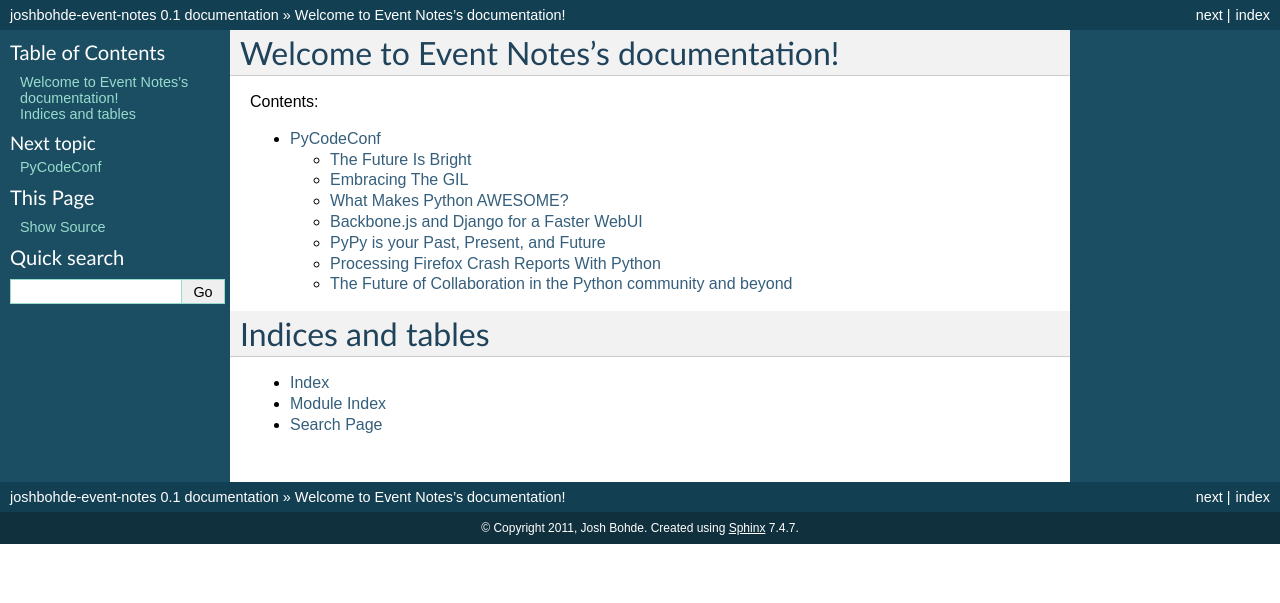
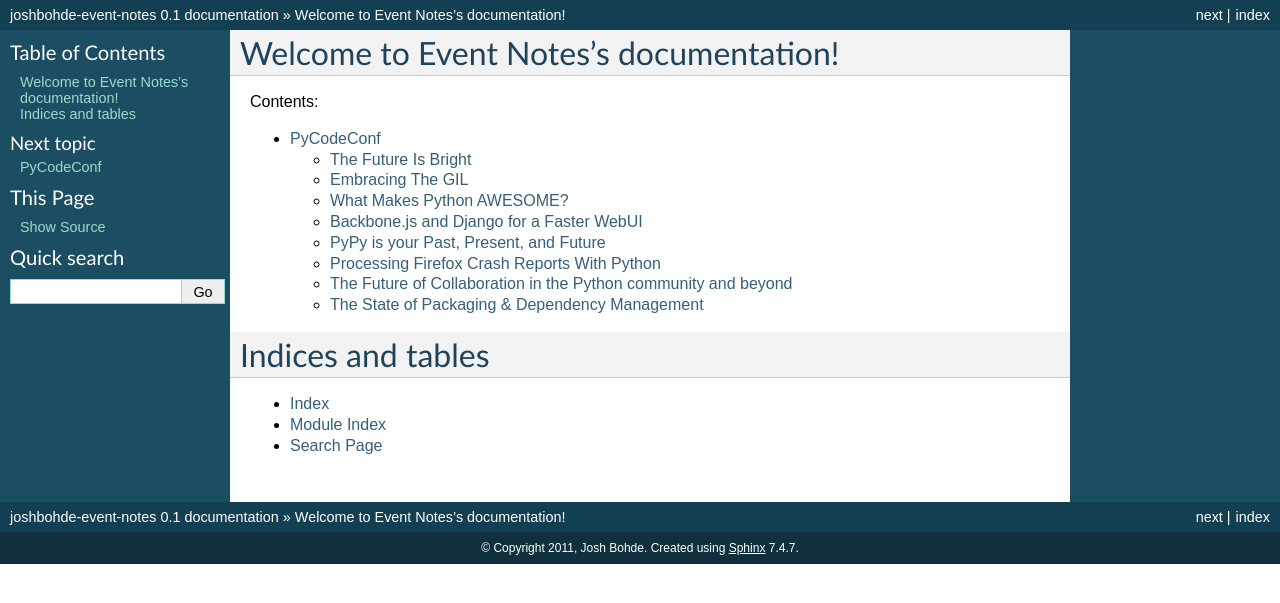
Before and after one commit to bohde/joshbohde-event-notes, a Sphinx documentation site: the page built from source/index.rst, in a window 1280 px wide. Shown: the top 603 px of the page. Built offline with Sphinx 7.4.7, drawn with Linux system fonts in a browser that asks for light colours.

Commit message:
State of Packaging talk setup.

```diff
--- a/source/pycodeconf/index.rst
+++ b/source/pycodeconf/index.rst
@@ -12,3 +12,4 @@
    pypy_is_your_past_present_and_future
    processing_firefox_crash_reports
    future_of_collaboration_in_the_python_community
+   state_of_packaging_and_dependency_management
--- /dev/null
+++ b/source/pycodeconf/state_of_packaging_and_dependency_management.rst
@@ -0,0 +1,7 @@
+==============================================
+The State of Packaging & Dependency Management
+==============================================
+
+Author
+-----
+Craig Kerstiens (http://twitter.com/craigkerstiens)
```
